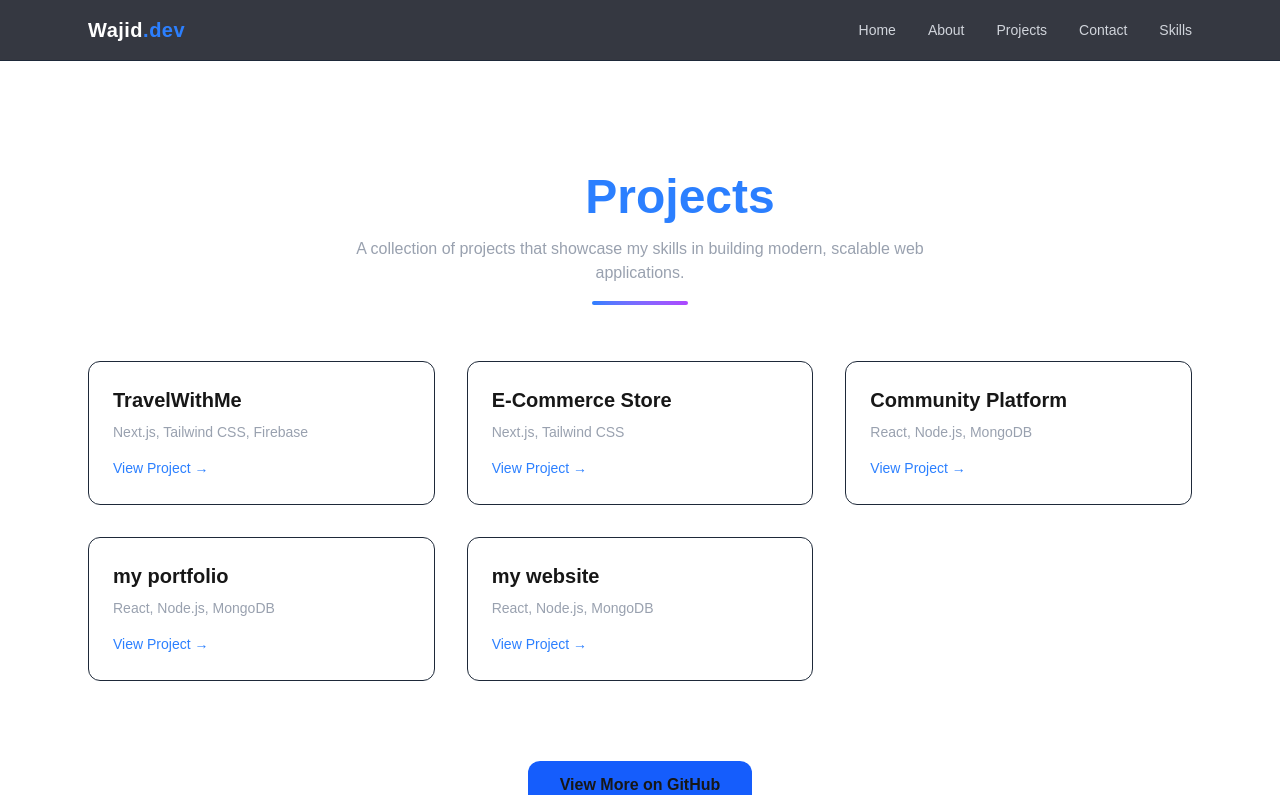
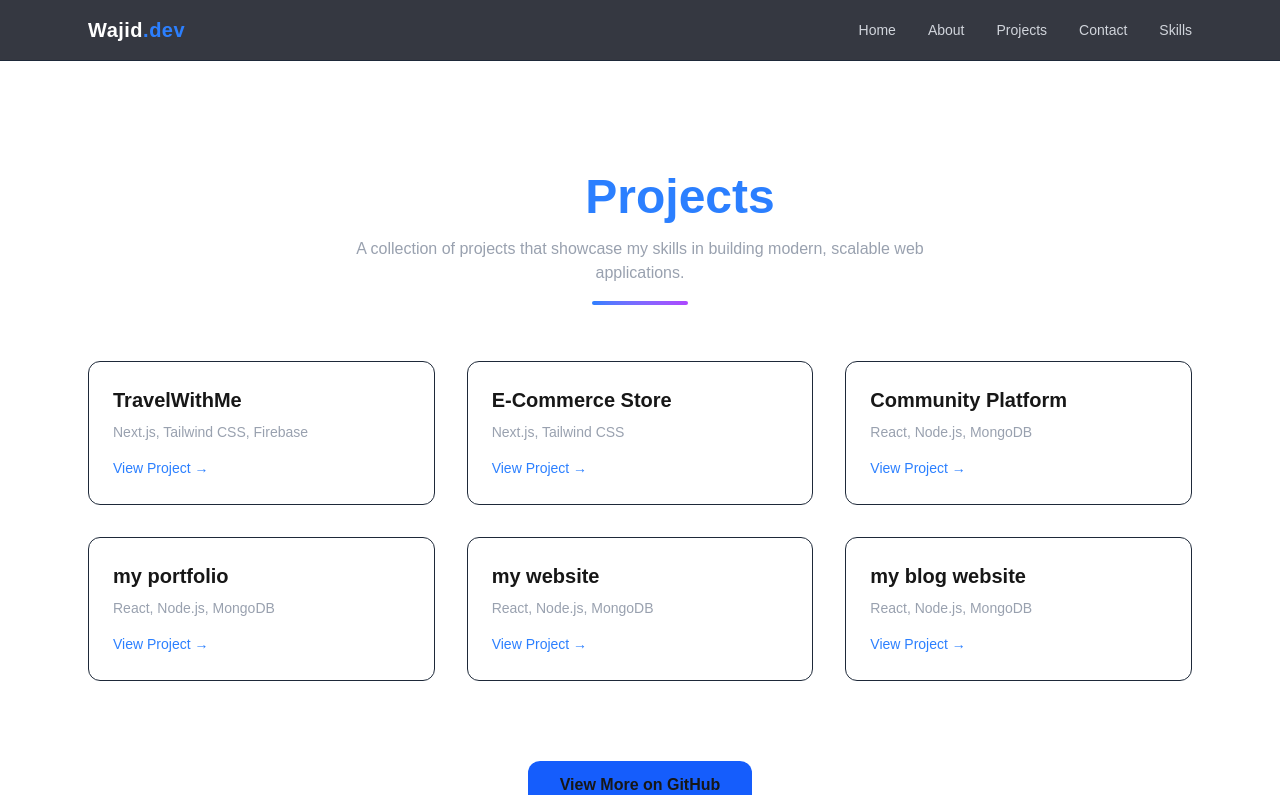
Before and after one commit to wajid-meraj/My-Portfolio, a Next.js app: page /projects in a window 1280 px wide. Shown: the top 795 px of the page. Built offline with nearby package versions, Linux system fonts and the light colour scheme.

Commit message:
Add new project entry for blog website

```diff
--- a/src/app/projects/page.js
+++ b/src/app/projects/page.js
@@ -25,6 +25,11 @@ export default function Projects() {
     },
      {
       title: " my website ",
+      tech: "React, Node.js, MongoDB",
+      link: "#",
+    },
+    {
+      title: "my blog website ",
       tech: "React, Node.js, MongoDB",
       link: "#",
     },
```
